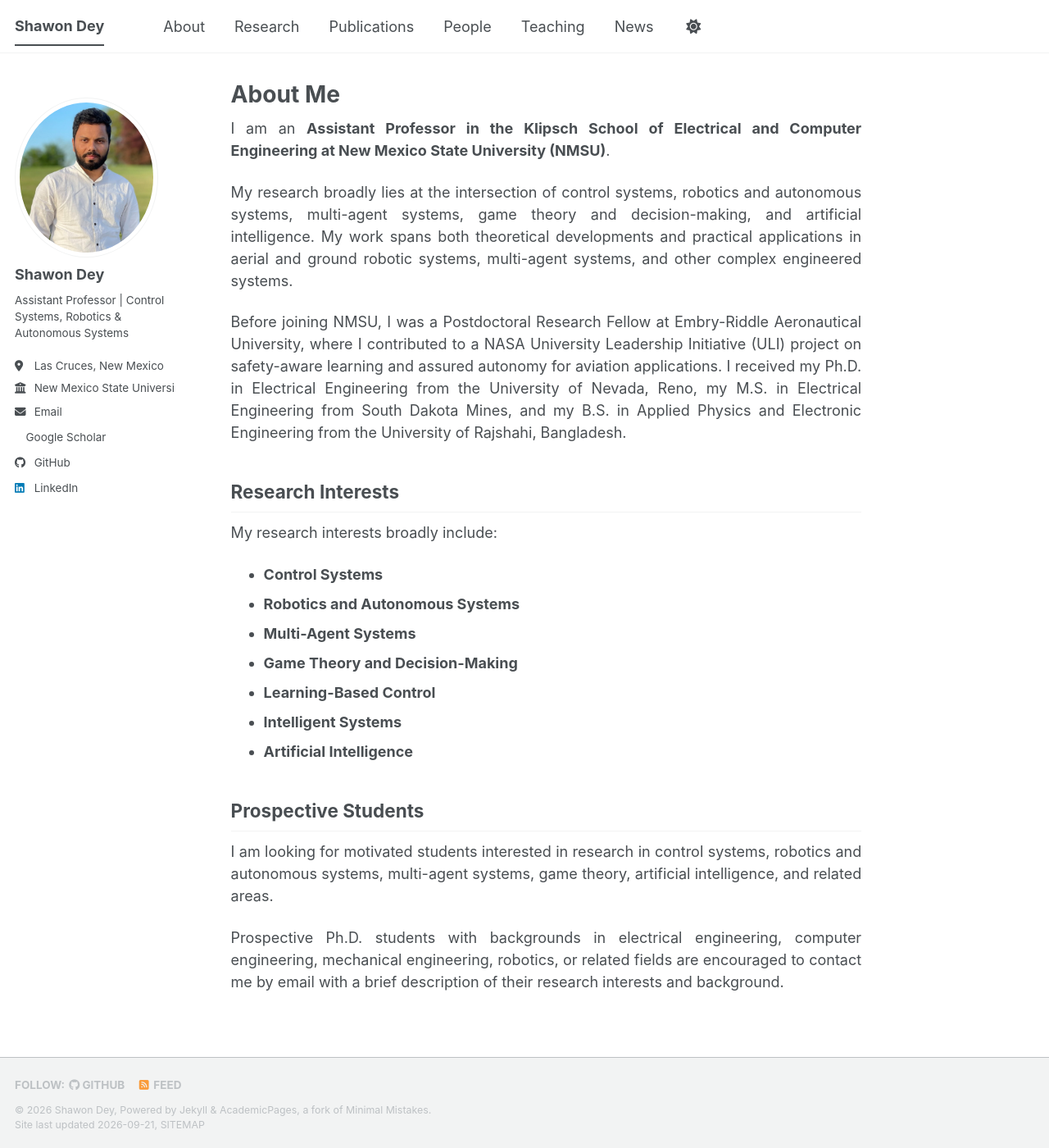
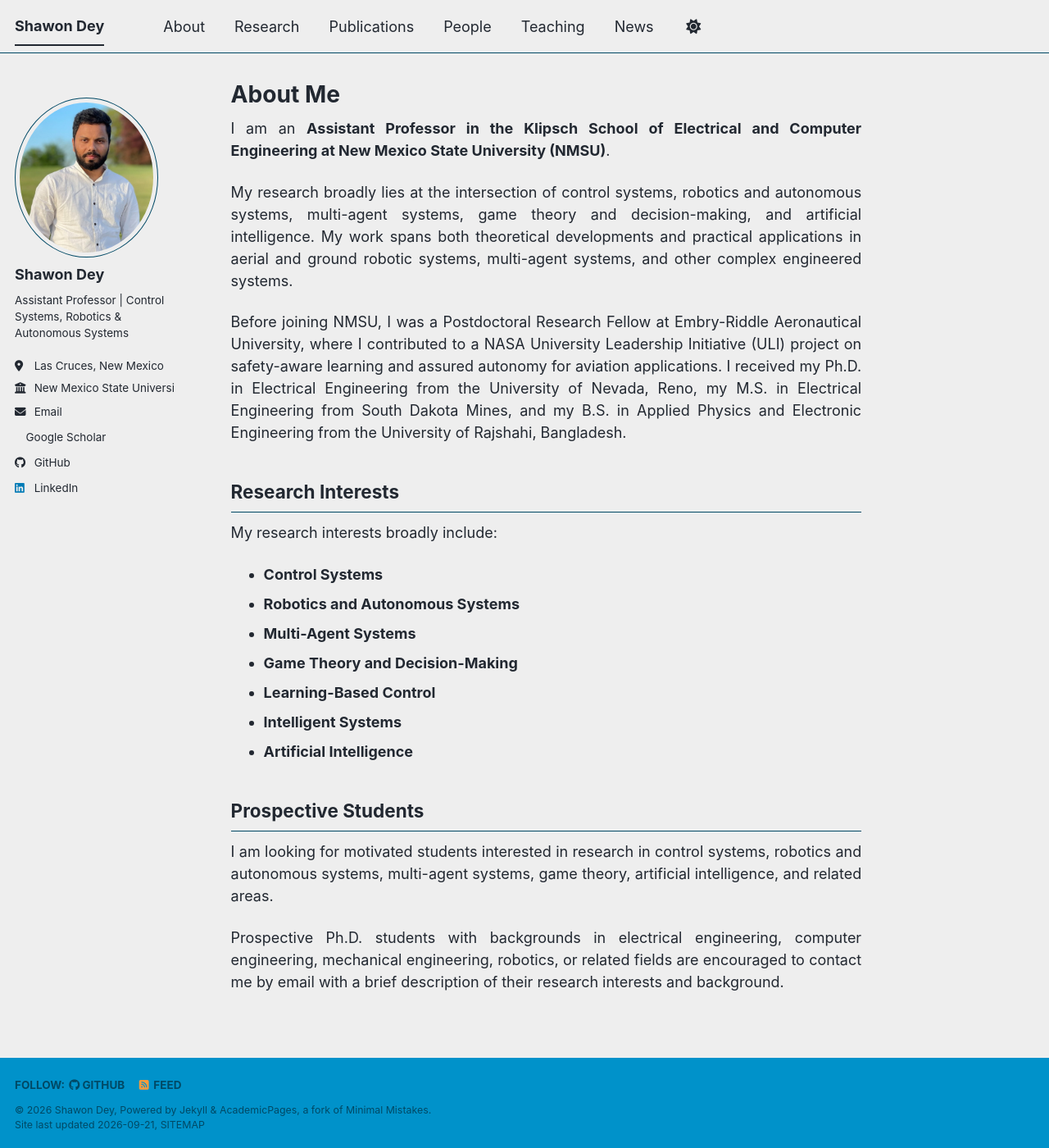
Before and after one commit to shawondey/shawondey.github.io, a Jekyll site: the page built from _pages/about.md, in a window 1280 px wide and 1400 px high. Shown: the whole window at 82% size. Built offline with Jekyll 4.4.1, drawn with Linux system fonts in a browser that asks for light colours; a style sheet for code colours, icons or effects is not loaded.

Commit message:
Update _config.yml

```diff
--- a/_config.yml
+++ b/_config.yml
@@ -9,7 +9,7 @@
 
 # Basic Site Settings
 locale                   : "en-US"
-site_theme               : "default" # Available themes: "default", "air", "sunrise", "mint", "dirt", "contrast"
+site_theme               : "air" # Available themes: "default", "air", "sunrise", "mint", "dirt", "contrast"
 
 title                    : "Shawon Dey"
 title_separator          : "-"
```
